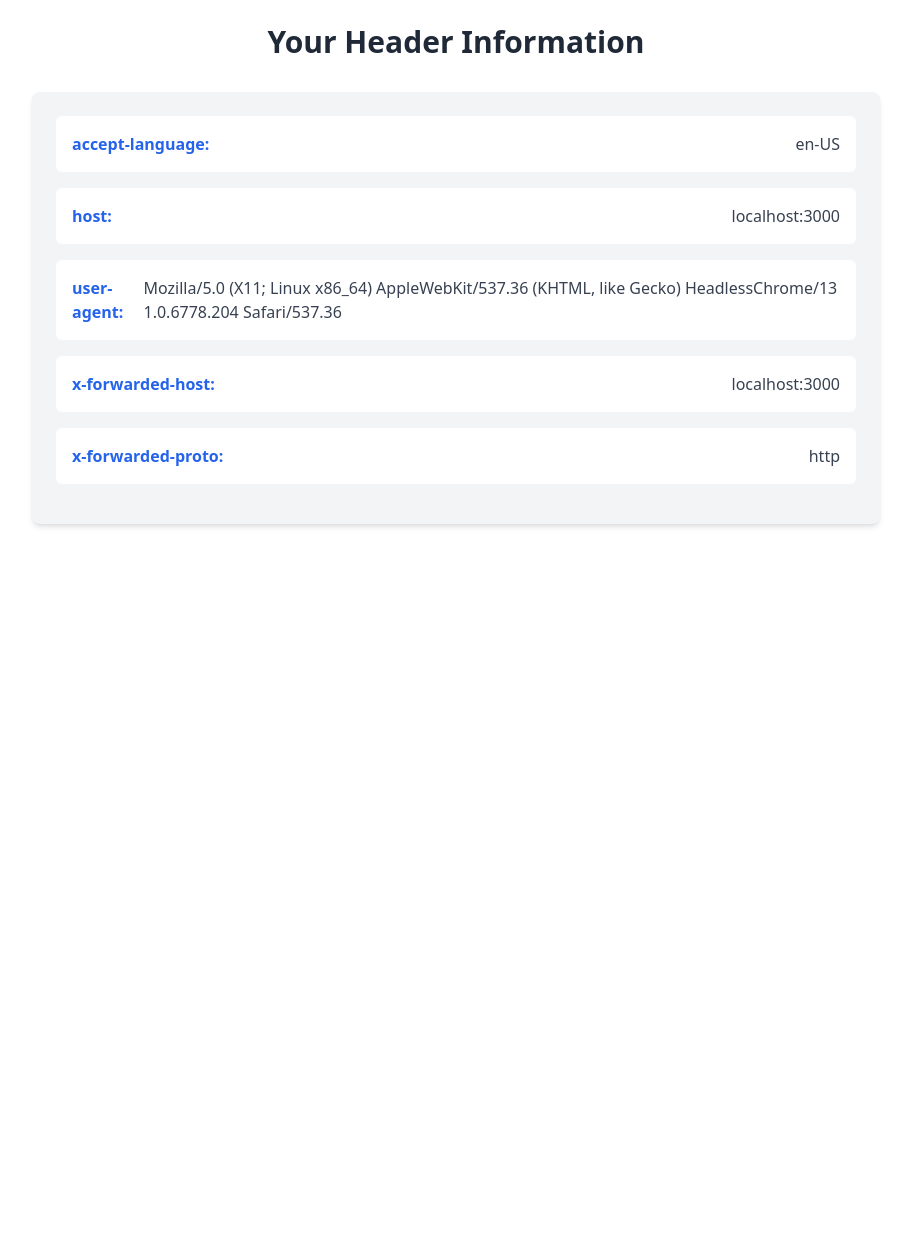
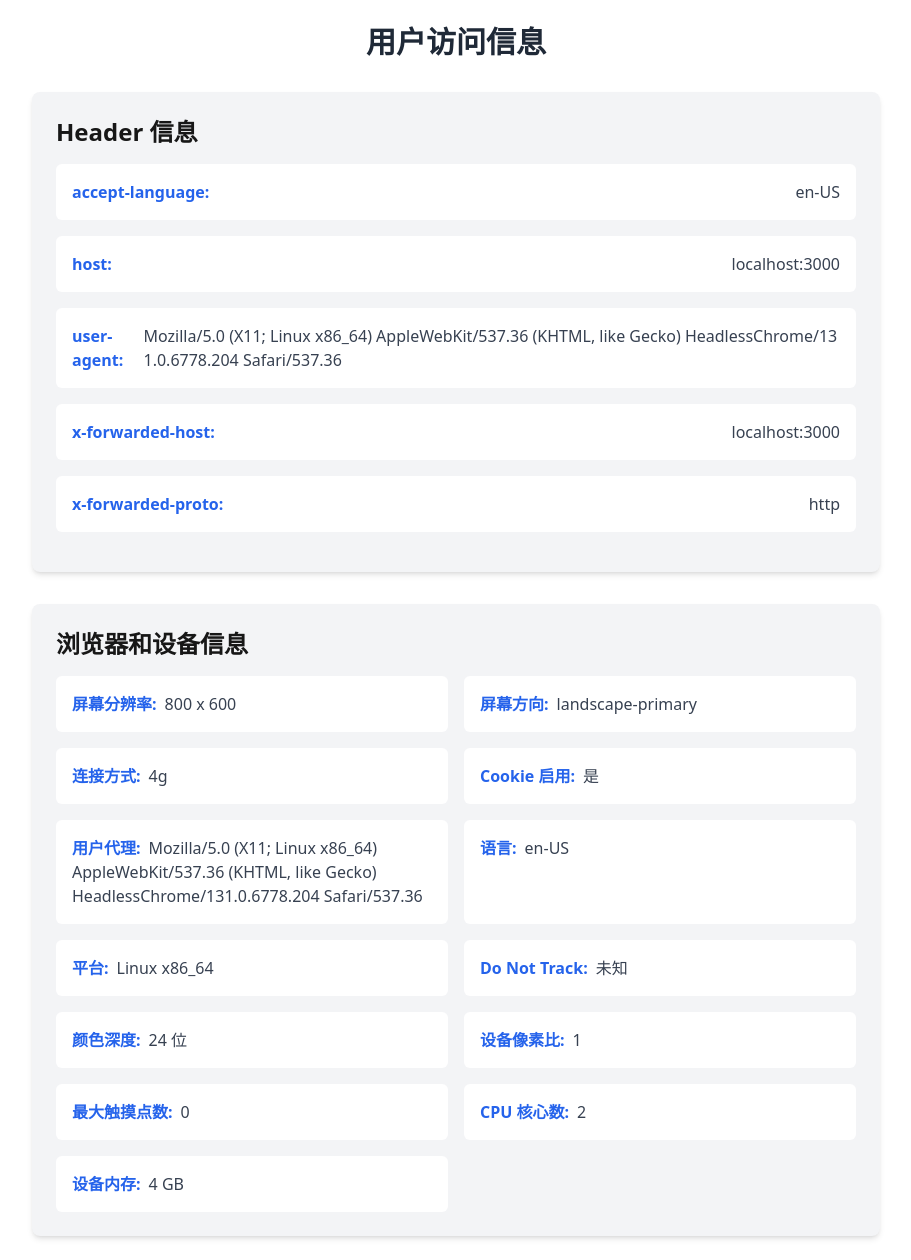
Before and after one commit to hfyydd/tesla-tools, a Next.js app: page / in a window 1280 px wide. Shown: the whole page, without its empty margins (184-1095 px from the left). Before the commit the page ends 800 px from the top, so only its background shows below. Built offline with nearby package versions, Linux system fonts and the light colour scheme.

Commit message:
增加属性

```diff
--- /dev/null
+++ b/app/ClientInfo.tsx
@@ -0,0 +1,76 @@
+'use client'
+
+import { useState, useEffect } from 'react';
+
+export default function ClientInfo() {
+  const [info, setInfo] = useState({
+    screenWidth: 0,
+    screenHeight: 0,
+    orientation: '',
+    connection: '',
+    cookieEnabled: false,
+    userAgent: '',
+    language: '',
+    platform: '',
+    doNotTrack: '',
+    colorDepth: 0,
+    pixelRatio: 1,
+    maxTouchPoints: 0,
+    hardwareConcurrency: 0,
+    deviceMemory: 0,
+  });
+
+  useEffect(() => {
+    const updateInfo = () => {
+      setInfo({
+        screenWidth: window.screen.width,
+        screenHeight: window.screen.height,
+        orientation: window.screen.orientation ? window.screen.orientation.type : '未知',
+        connection: 'connection' in navigator && navigator.connection ? navigator.connection.effectiveType : '未知',
+        cookieEnabled: navigator.cookieEnabled,
+        userAgent: navigator.userAgent,
+        language: navigator.language,
+        platform: navigator.platform,
+        doNotTrack: navigator.doNotTrack || '未知',
+        colorDepth: window.screen.colorDepth,
+        pixelRatio: window.devicePixelRatio,
+        maxTouchPoints: navigator.maxTouchPoints || 0,
+        hardwareConcurrency: navigator.hardwareConcurrency || 0,
+        deviceMemory: 'deviceMemory' in navigator ? navigator.deviceMemory : 0,
+      });
+    };
+
+    updateInfo();
+    window.addEventListener('resize', updateInfo);
+
+    return () => window.removeEventListener('resize', updateInfo);
+  }, []);
+
+  const InfoItem = ({ label, value }: { label: string; value: string | number | boolean }) => (
+    <div className="bg-white rounded-md p-4">
+      <span className="font-semibold text-blue-600">{label}:</span>
+      <span className="text-gray-700 ml-2">{value.toString()}</span>
+    </div>
+  );
+
+  return (
+    <div className="bg-gray-100 rounded-lg shadow-md p-6">
+      <h2 className="text-2xl font-semibold mb-4">浏览器和设备信息</h2>
+      <div className="grid grid-cols-1 md:grid-cols-2 gap-4">
+        <InfoItem label="屏幕分辨率" value={`${info.screenWidth} x ${info.screenHeight}`} />
+        <InfoItem label="屏幕方向" value={info.orientation} />
+        <InfoItem label="连接方式" value={info.connection} />
+        <InfoItem label="Cookie 启用" value={info.cookieEnabled ? '是' : '否'} />
+        <InfoItem label="用户代理" value={info.userAgent} />
+        <InfoItem label="语言" value={info.language} />
+        <InfoItem label="平台" value={info.platform} />
+        <InfoItem label="Do Not Track" value={info.doNotTrack} />
+        <InfoItem label="颜色深度" value={`${info.colorDepth} 位`} />
+        <InfoItem label="设备像素比" value={info.pixelRatio} />
+        <InfoItem label="最大触摸点数" value={info.maxTouchPoints} />
+        <InfoItem label="CPU 核心数" value={info.hardwareConcurrency} />
+        <InfoItem label="设备内存" value={`${info.deviceMemory} GB`} />
+      </div>
+    </div>
+  );
+}
--- a/app/page.tsx
+++ b/app/page.tsx
@@ -1,13 +1,12 @@
-import Image from "next/image";
 import { headers } from 'next/headers';
-
-export const runtime = 'edge';
+import ClientInfo from './ClientInfo';
 
 export default function Home() {
   return (
     <div className="max-w-4xl mx-auto p-6 font-sans">
-      <h1 className="text-3xl font-bold text-center text-gray-800 mb-8">Your Header Information</h1>
+      <h1 className="text-3xl font-bold text-center text-gray-800 mb-8">用户访问信息</h1>
       <HeaderInfo />
+      <ClientInfo />
     </div>
   );
 }
@@ -16,7 +15,8 @@ function HeaderInfo() {
   const headerData = headers();
 
   return (
-    <div className="bg-gray-100 rounded-lg shadow-md p-6">
+    <div className="bg-gray-100 rounded-lg shadow-md p-6 mb-8">
+      <h2 className="text-2xl font-semibold mb-4">Header 信息</h2>
       {Array.from(headerData.entries()).map(([key, value]) => (
         <div key={key} className="bg-white rounded-md p-4 mb-4 flex justify-between items-center">
           <span className="font-semibold text-blue-600">{key}:</span>
```
